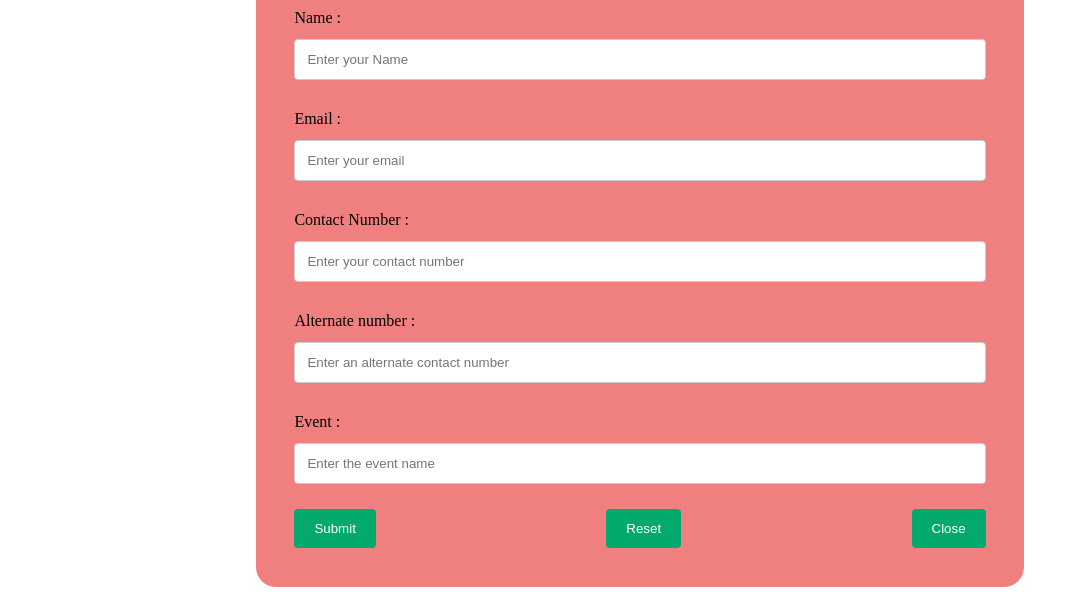
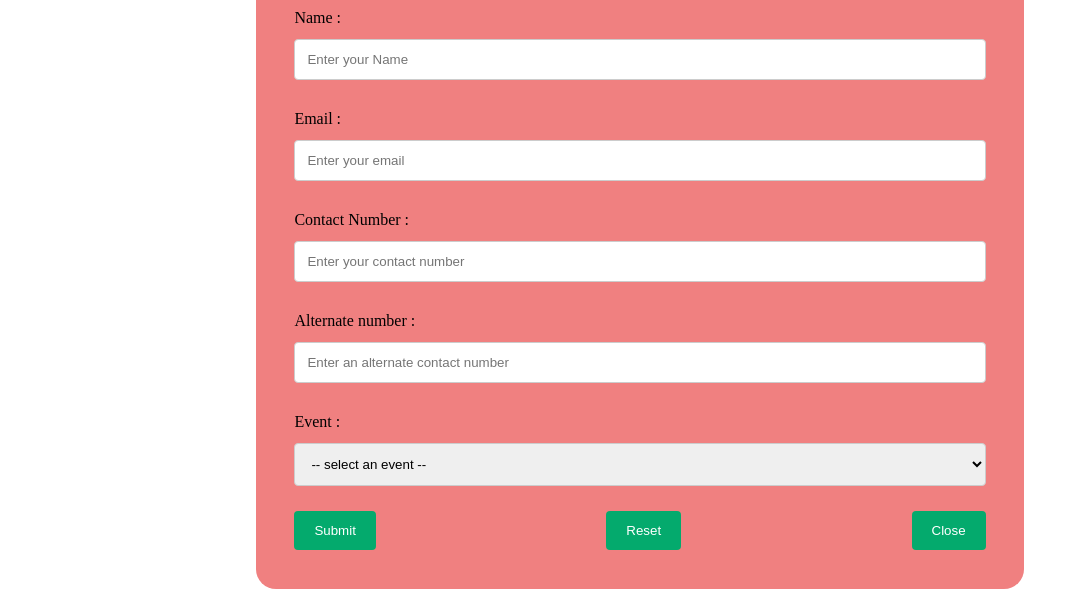
Before and after one commit to mohanbhimaneni/form_google, a plain HTML site: page index.html in a window 1280 px wide. Both pictures are taken after a click on the button "Click here to fill form". Shown: the part 188-800 px from the top of the page, without its empty margins (0-1079 px from the left). Drawn offline with Linux system fonts and the light colour scheme.

Commit message:
Update index.html

```diff
--- a/index.html
+++ b/index.html
@@ -26,7 +26,35 @@
         <input name="Alternate_Phone" type="number" placeholder="Enter an alternate contact number">
         <br>
         <label for="Event">Event : </label>
-        <input name="Event" type="text" placeholder="Enter the event name">
+        <select name="Event" id="Event">
+            <option disabled selected value="">-- select an event --</option>
+            <option disabled value="">The following events are from Bandipur House, IIT Madras BS</option>
+            <option value="Wisdom_Unplugged">Wisdom Unplugged</option>
+            <option value="Mind_Benders">Mind Benders</option>
+            <option value="Bytes_of_Brilliance">Bytes of Brilliance</option>
+            <option value="Eco-Hackathon">Eco - Hackathon</option>
+            <option value="The_Respawn_Cup">The Respawn Cup</option>
+            <option value="Cyrptic_Hunt">Cryptic Hunt</option>
+            <option value="Crack_The_Code_2.0">Crack The Code 2.0</option>
+            <option value="Invisible_Logic">Invisible Logic</option>
+            <option value="The_Julia_Workshop">The Julia Workshop</option>
+            <option value="The_Spotlight_Saga">The Spotlight Saga</option>
+            <option value="Beyond_The_Beats">Beyond The Beats</option>
+            <option value="Voices_of_the_Spectrum">Voices of the Spectrum</option>
+            <option value="Mic&Mischief">Mic & Mischief</option>
+            <option disabled value="">The following events are from Vivekananda School of Engineering & Technology</option>
+            <option value="Tech_Talk">Tech Talk</option>
+            <option value="Science_Quiz">Science Quiz</option>
+            <option value="Ideathon">Ideathon</option>
+            <option value="Drone_Racing">Drone Racing</option>
+            <option value="Gaming_Competition">Gaming Competition</option>
+            <option value="Zunk_Yard_Competition">Zunk Yard Competition</option>
+            <option value="Robo_Competition">Robo Competition</option>
+            <option value="Dance_Competition">Dance Competition</option>
+            <option value="Singing_Competition">Singing Competition</option>
+            <option value="Rangoli_Competition">Rangoli Competition</option>
+            <option value="Painting_Competition">Painting Competition</option>
+        </select>
         <br>
         <div class="buttons_in_form">
             <button class="submit" type="submit">Submit</button>
```
